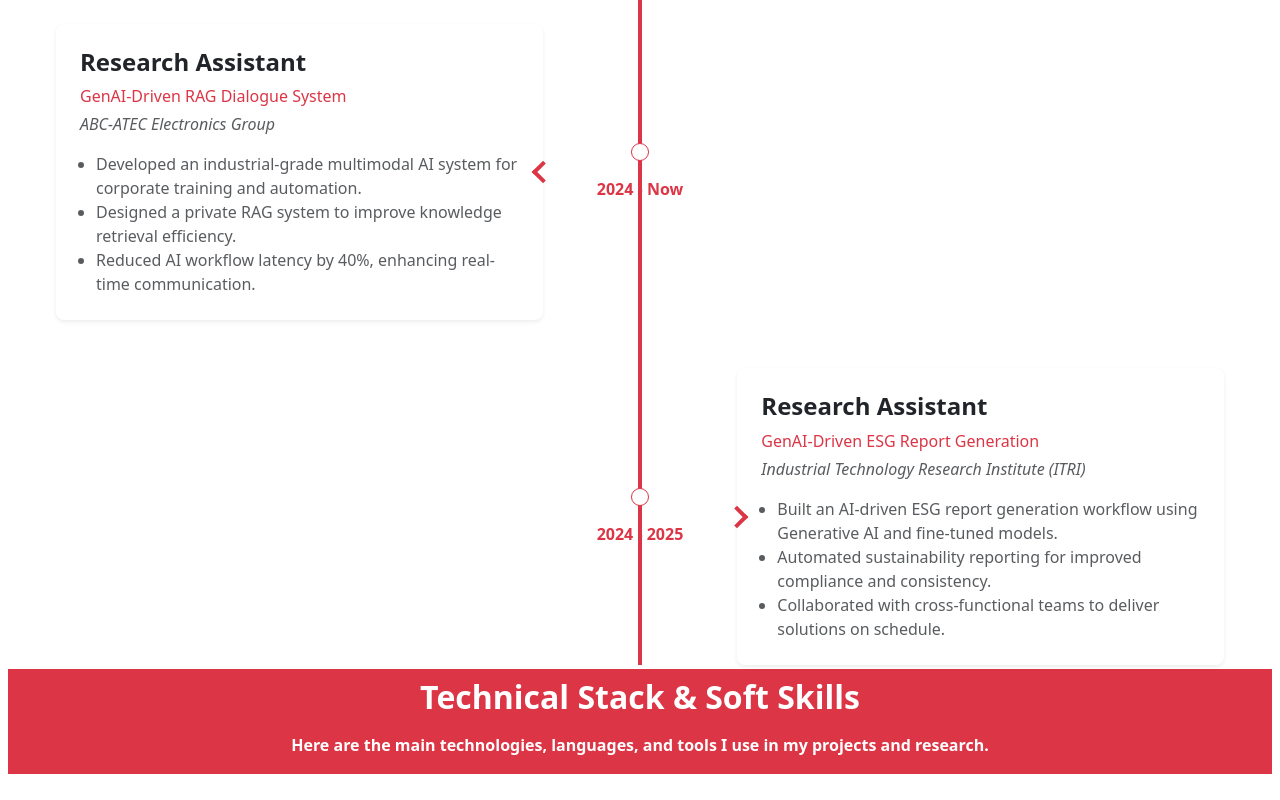
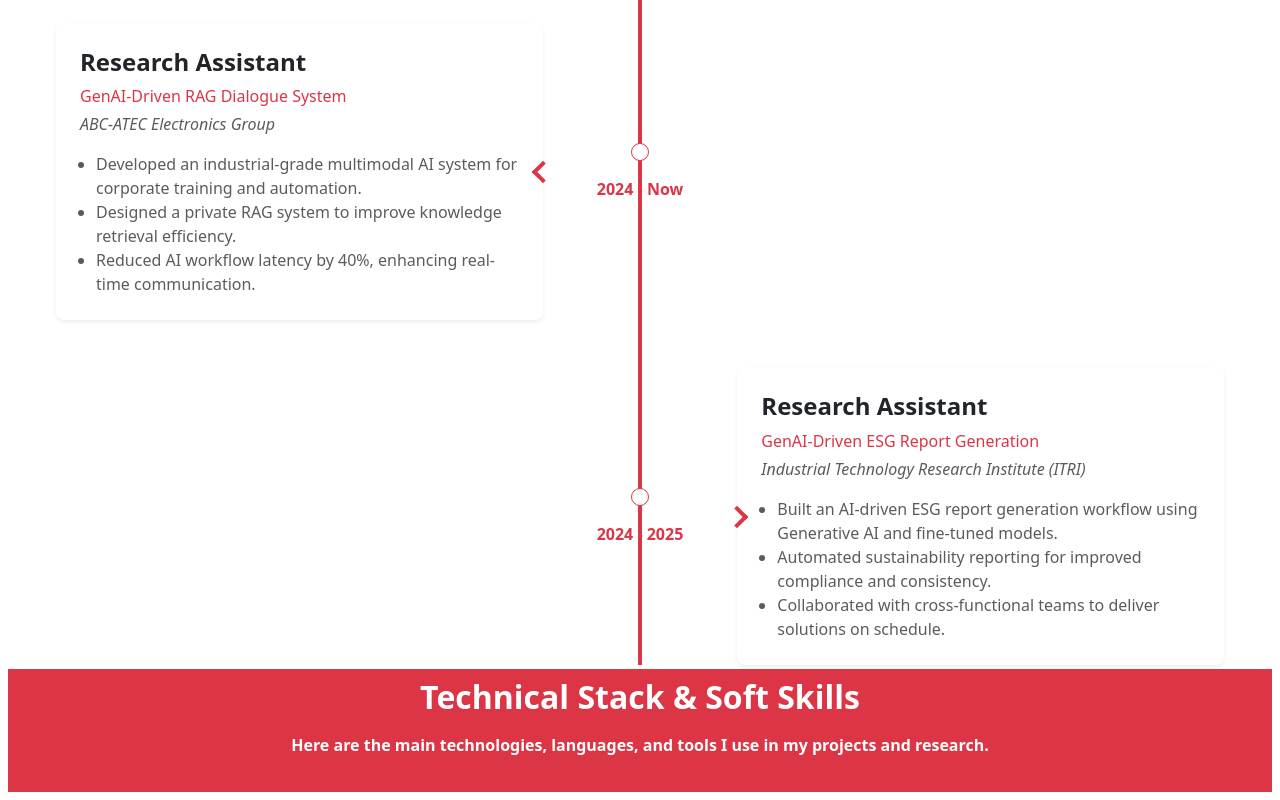
Before and after one commit to johnjerry8749/portflio, a React (Vite) app in the folder frontend/: page / in a window 1280 px wide. Shown: the part 2104-2904 px from the top of the page. Built offline with nearby package versions, Linux system fonts and the light colour scheme.

Commit message:
Add empty div for layout enhancement in Technical Stack & Soft Skills section

```diff
--- a/frontend/src/components/Experince.jsx
+++ b/frontend/src/components/Experince.jsx
@@ -178,7 +178,9 @@ const Experience = () => {
         <div className="row m-auto bg-danger text-center text-white">
             <h1 className="fs-2 p-2 fw-bolder ">Technical Stack & Soft Skills</h1>
             <p className="fw-bold">Here are the main technologies, languages, and tools I use in my projects and research.</p>
+        <div className="d-flex border border-danger justify-content-center gap-1 p-2"></div>
         </div>
+
       </div>
     </div>
   );
```
